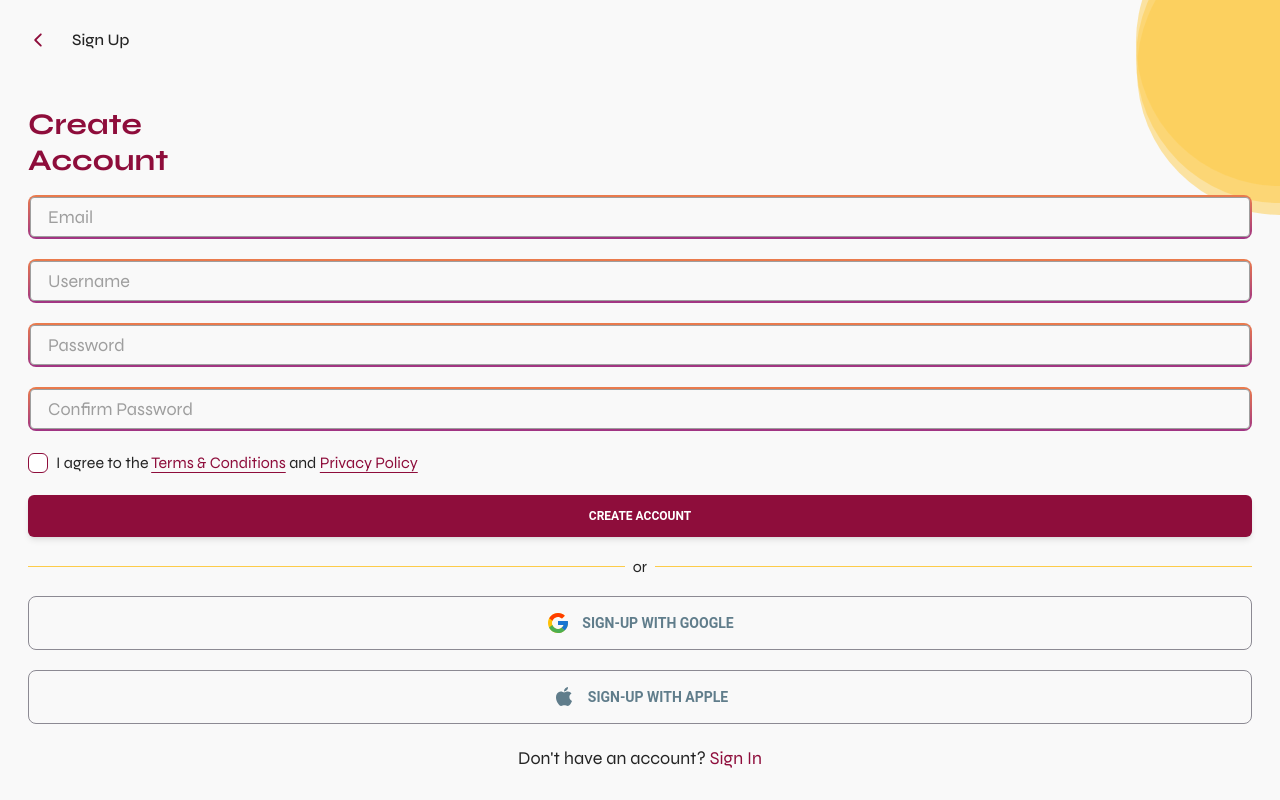
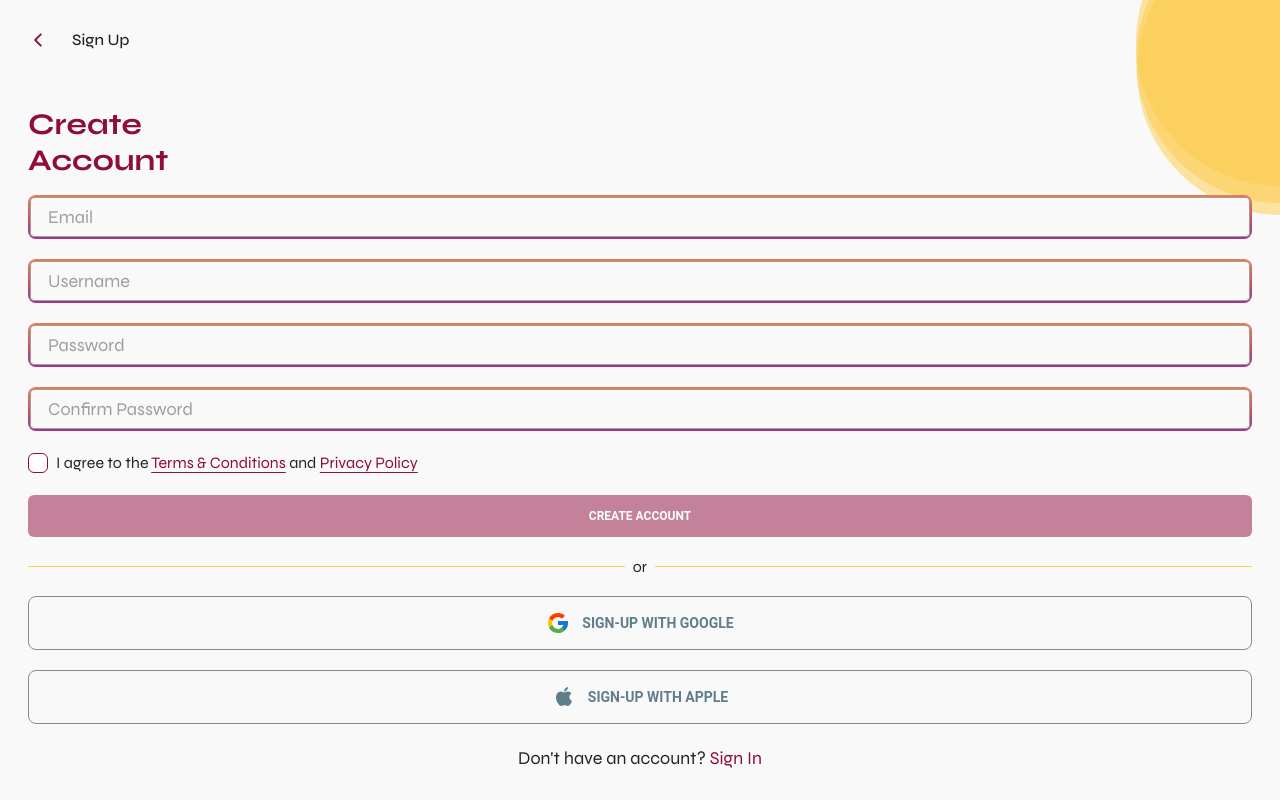
Before and after one commit to BamBam-Automation/jaiye, a React (Create React App) app: page / in a window 1280 px wide. Both pictures are taken after a click on the element "Sign Up". Built offline with nearby package versions, Linux system fonts and the light colour scheme.

Commit message:
Signup refactored

```diff
--- a/src/Pages/membershipForms/SignUp.jsx
+++ b/src/Pages/membershipForms/SignUp.jsx
@@ -11,6 +11,7 @@ const SignUp = () => {
   const [username, setUsername] = useState("");
   const [password, setPassword] = useState("");
   const [confirmPassword, setConfirmPassword] = useState("");
+  const [agree, setAgree] = useState(false);
   const [loading, setLoading] = useState(false);
   const [response, setResponse] = useState(false);
 
@@ -21,7 +22,6 @@ const SignUp = () => {
   const handleEmailChange = (e) => {
     setEmail(e.target.value);
     validateEmail(email);
-    e.target.blur();
   };
 
   const data = {
@@ -63,7 +63,7 @@ const SignUp = () => {
   return (
     <form action="" className="grid gap-5">
       <Input
-        autoComplete={false}
+        autoComplete={"off"}
         label={"Email"}
         type={"email"}
         id={"email"}
@@ -97,7 +97,11 @@ const SignUp = () => {
           type="checkbox"
           name=""
           id=""
-          // value={props.toggle}
+          value={agree}
+          onChange={(e) => {
+            setAgree((prevAgree) => !prevAgree);
+            console.log(agree);
+          }}
         />
         <p>
           I agree to the{" "}
@@ -111,7 +115,13 @@ const SignUp = () => {
         </p>
       </label>
       <PrimaryButton
-        disabled={password !== confirmPassword}
+        disabled={
+          password !== confirmPassword ||
+          agree === false ||
+          password === "" ||
+          confirmPassword === "" ||
+          email === ""
+        }
         onClick={handleSubmit}
         text={loading ? <LoadingSkeleton width={150} /> : "Create Account"}
       />
```
